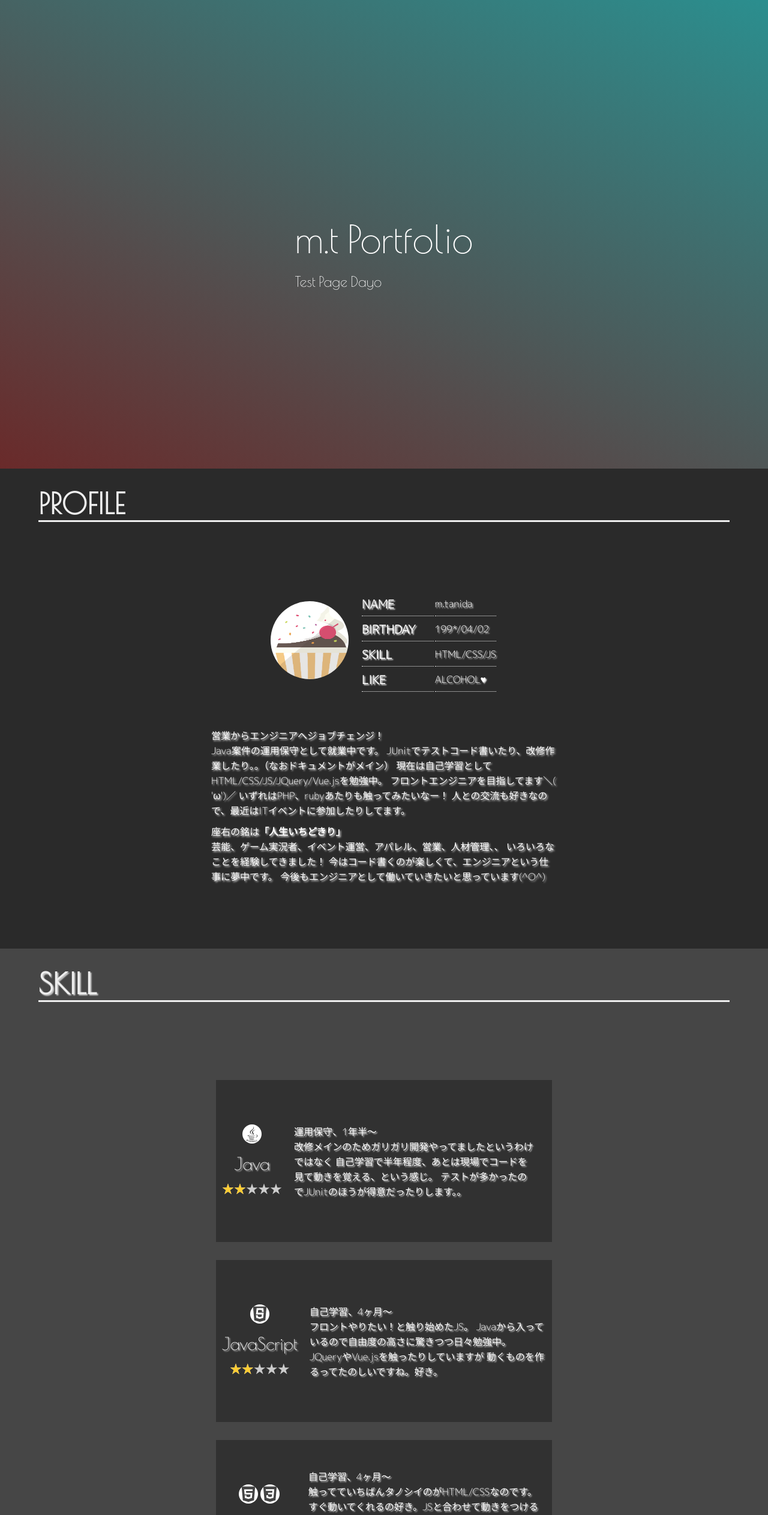
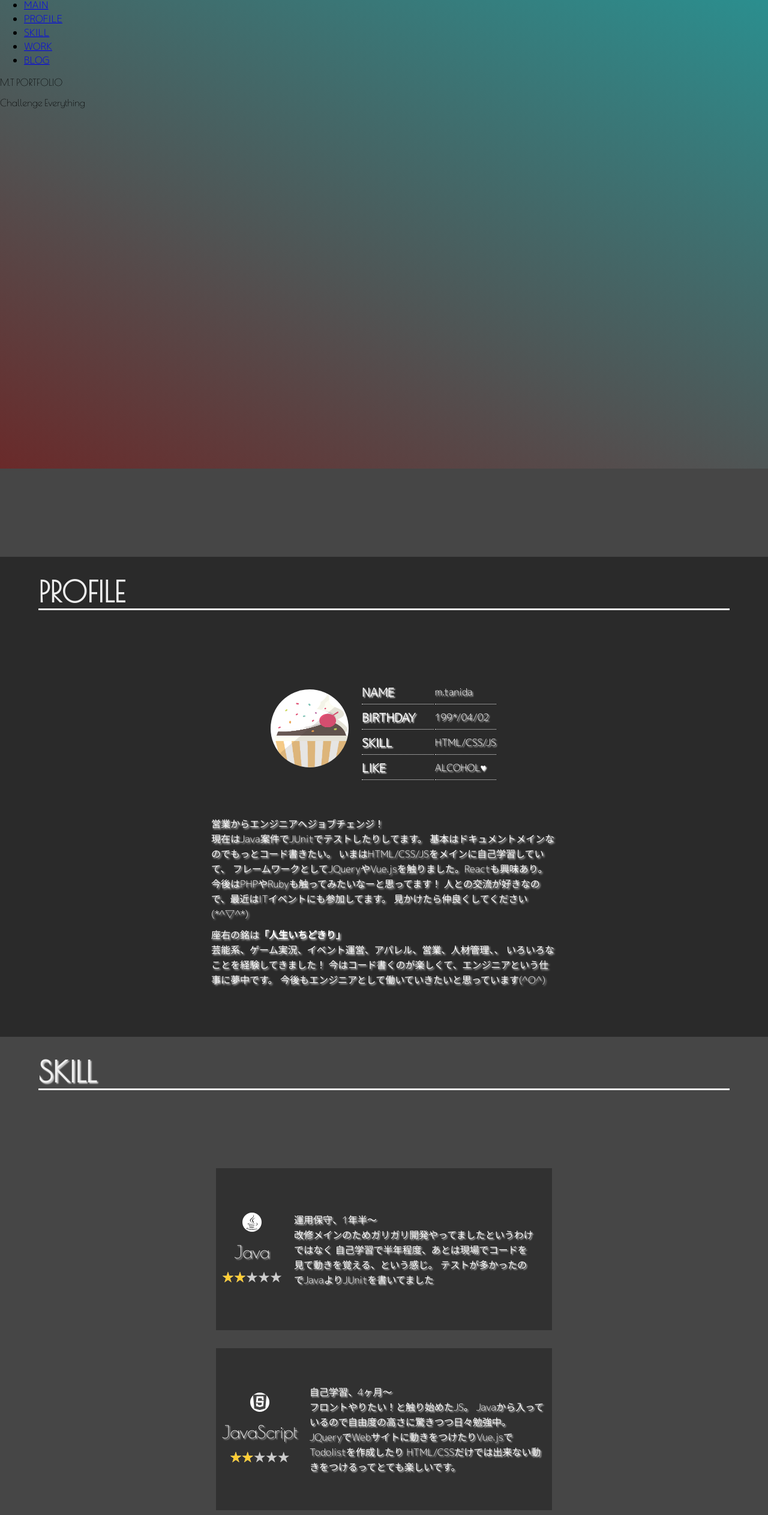
Before and after one commit to t-mocho/portfolio, a plain HTML site: page index.html in a window 1280 px wide. Shown: the part 19-2544 px from the top of the page at 60% size. Drawn offline with nearby package versions, Linux system fonts and the light colour scheme.

Commit message:
Add files via upload

```diff
--- a/index.html
+++ b/index.html
@@ -7,21 +7,42 @@
   <link href="https://fonts.googleapis.com/css?family=M+PLUS+1p:300&display=swap&subset=japanese" rel="stylesheet">
   <link href="https://fonts.googleapis.com/css?family=Poiret+One&display=swap" rel="stylesheet">
   <link rel="stylesheet" href="css/index.css">
+  <link rel="stylesheet" href="css/mobile.css" type="text/css" media="screen and (max-width: 1024px)">
+  <script src="https://ajax.googleapis.com/ajax/libs/jquery/3.4.1/jquery.min.js"></script>
+  <script type="text/javascript" src="js/index.js"></script>
   <title>PORTFOLIO</title>
 </head>
 
 <body>
 
+  <div id="menu">
+    <label id="menu_icon">
+      <span></span>
+      <span></span>
+      <span></span>
+    </label>
+  </div>
+  <div id="menu_navi">
+    <nav>
+      <ul>
+        <li><a href="#main">MAIN</a></li>
+        <li><a href="#profile">PROFILE</a></li>
+        <li><a href="#skill">SKILL</a></li>
+        <li><a href="#work">WORK</a></li>
+        <li><a href="http://monyo.wp.xdomain.jp/">BLOG</a></li>
+      </ul>
+    </nav>
+  </div>
+
+
   <div id="main">
-    <div class="box">
-      <div id="main_box">
-        <p class="box_main-text">m.t Portfolio</p>
-        <p class="box_sub-text">Test Page Dayo</p>
-      </div>
+    <div id="main_box">
+      <p id="main-text">M.T PORTFOLIO</p>
+      <p id="sub-text">Challenge Everything</p>
     </div>
   </div>
 
-  <div id="profile">
+  <div id="profile" class="fadein">
     <div class="box">
       <div id="profile_box">
         <div class="title">
@@ -51,15 +72,17 @@
           </div>
           <div id="profile_box-subtext">
             営業からエンジニアへジョブチェンジ！<br>
-            Java案件の運用保守として就業中です。
-            JUnitでテストコード書いたり、改修作業したり。。（なおドキュメントがメイン）
-            現在は自己学習としてHTML/CSS/JS/JQuery/Vue.jsを勉強中。
-            フロントエンジニアを目指してます＼( 'ω')／
-            いずれはPHP、rubyあたりも触ってみたいなー！
-            人との交流も好きなので、最近はITイベントに参加したりしてます。
+            現在はJava案件でJUnitでテストしたりしてます。
+            基本はドキュメントメインなのでもっとコード書きたい。
+            いまはHTML/CSS/JSをメインに自己学習していて、
+            フレームワークとしてJQueryやVue.jsを触りました。Reactも興味あり。
+            今後はPHPやRubyも触ってみたいなーと思ってます！
+            人との交流が好きなので、最近はITイベントにも参加してます。
+            見かけたら仲良くしてください(*^▽^*)
+
             <p>
               座右の銘は<b>「人生いちどきり」</b><br>
-              芸能、ゲーム実況者、イベント運営、アパレル、営業、人材管理、、
+              芸能系、ゲーム実況、イベント運営、アパレル、営業、人材管理、、
               いろいろなことを経験してきました！
               今はコード書くのが楽しくて、エンジニアという仕事に夢中です。
               今後もエンジニアとして働いていきたいと思っています(^O^)
@@ -70,7 +93,7 @@
     </div>
   </div>
 
-  <div id="skill">
+  <div id="skill" class="fadein">
     <div class="box">
       <div id="skill_box">
         <div class="title">
@@ -90,7 +113,7 @@
               運用保守、1年半～<br>
               改修メインのためガリガリ開発やってましたというわけではなく
               自己学習で半年程度、あとは現場でコードを見て動きを覚える、という感じ。
-              テストが多かったのでJUnitのほうが得意だったりします。。
+              テストが多かったのでJavaよりJUnitを書いてました
             </p>
           </div>
           <!--JS-->
@@ -106,8 +129,8 @@
               自己学習、4ヶ月～<br>
               フロントやりたい！と触り始めたJS。
               Javaから入っているので自由度の高さに驚きつつ日々勉強中。
-              JQueryやVue.jsを触ったりしていますが
-              動くものを作るってたのしいですね。好き。
+              JQueryでWebサイトに動きをつけたりVue.jsでTodolistを作成したり
+              HTML/CSSだけでは出来ない動きをつけるってとても楽しいです。
             </p>
           </div>
           <!--HTML,CSS-->
@@ -124,20 +147,19 @@
             </div>
             <p class="skill_box-des">
               自己学習、4ヶ月～<br>
-              触ってていちばんタノシイのがHTML/CSSなのです。
-              すぐ動いてくれるの好き。JSと合わせて動きをつけるの好き。
-              ブロガー時代があったのですが、カスタマイズして見た目を変えるのにハマり
-              エンジニアになりたいと思うきっかけのひとつがHTMLやCSSに触れたことなので
-              今後もお世話になりたいものです。
+              触ってていちばん楽しい。すぐ動いてくれるの好き。
+              JSと合わせて動きをつけるのがとても楽しいですね。
+              ブロガー時代にHTMLとCSSでカスタマイズしていました。
+              それがキッカケでSEに、という気持ちもあるので
+              今後も触っていきたいと思っています。
             </p>
           </div>
         </div>
       </div>
     </div>
   </div>
-  </div>
 
-  <div id="work">
+  <div id="work" class="fadein">
     <div class="box">
       <div id="work_box">
         <div class="title">
@@ -148,7 +170,7 @@
           <div class="work_box-work">
             <p>
               <span class="work_box-title">No1. PORTFOLIO</span><br>
-              <img src="img/work1.png">
+              <a href="http://monyo.html.xdomain.jp/" target="_blank"><img src="img/work1.png"></a>
             </p>
             <p class="work_box-des">
               HTML/CSSを使用して初めて作ったWEBページ。
@@ -187,7 +209,7 @@
           <div class="work_box-work">
             <p>
               <span class="work_box-title">No3. PORTFOLIO</span><br>
-              <img src="img/work3.png">
+              <a href="http://monyo.html.xdomain.jp/portfolio/index.html" target="_blank"><img src="img/work3.png"></a>
             </p>
             <p class="work_box-des">
               いろいろ触った後にもう一度新たなポートフォリオを！
@@ -195,7 +217,7 @@
               いろんなサイトを参考にして、背景画像を固定したり
               JSでかっこよく動きをつけたり、、透過が好きになりました。
               <br><br>
-              制作時間：約40時間程度<br>
+              制作時間：NOW<br>
               エディタ：ATOM/brackets<br>
               使用言語：HTML/CSS/JQuery<br>
               レスポンシブ対応：有
@@ -205,7 +227,7 @@
           <div class="work_box-work">
             <p>
               <span class="work_box-title">No4. WARDPLESS</span><br>
-              <img src="img/work4.png">
+              <a href="http://monyo.wp.xdomain.jp/" target="_blank"><img src="img/work4.png"></a>
             </p>
             <p class="work_box-des">
               ブログ書きたいな。という思いでワードプレス触ってみました。
```
